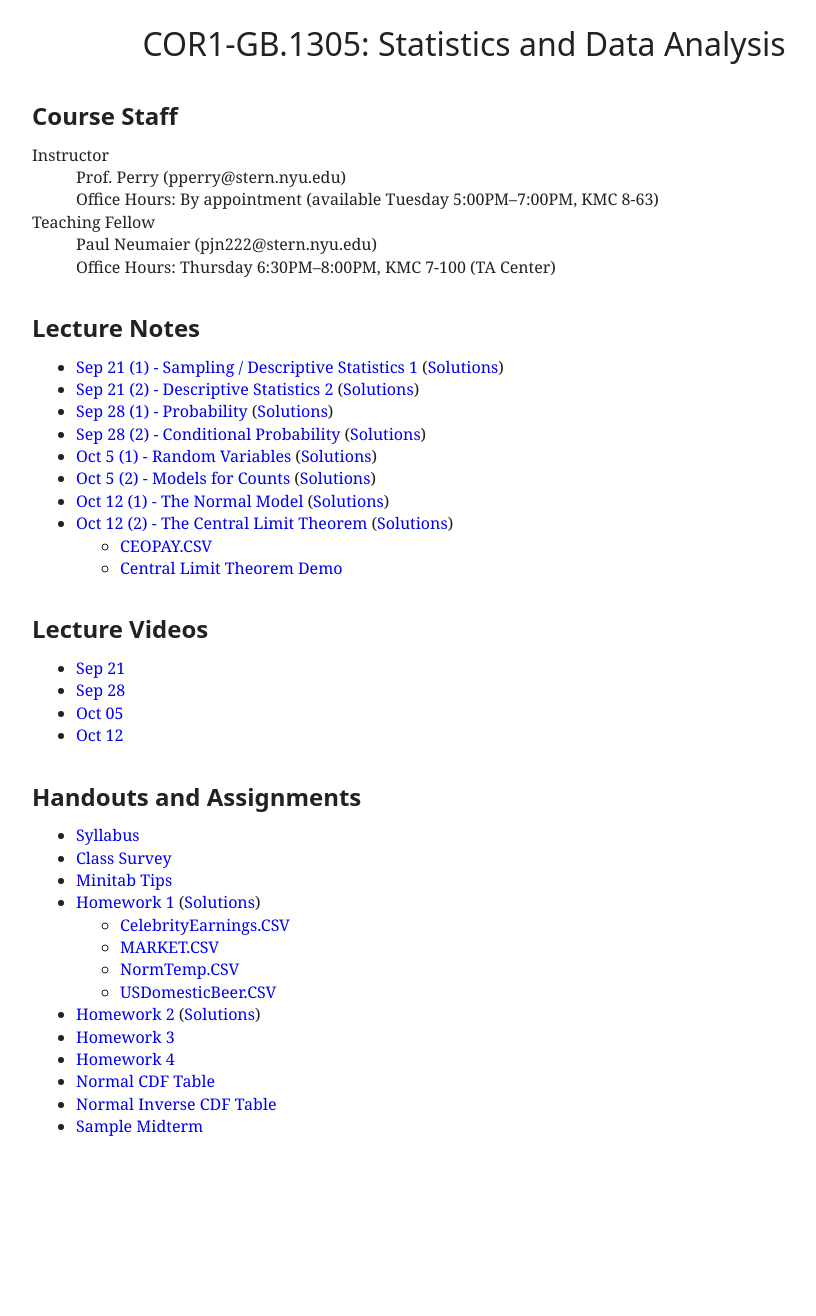
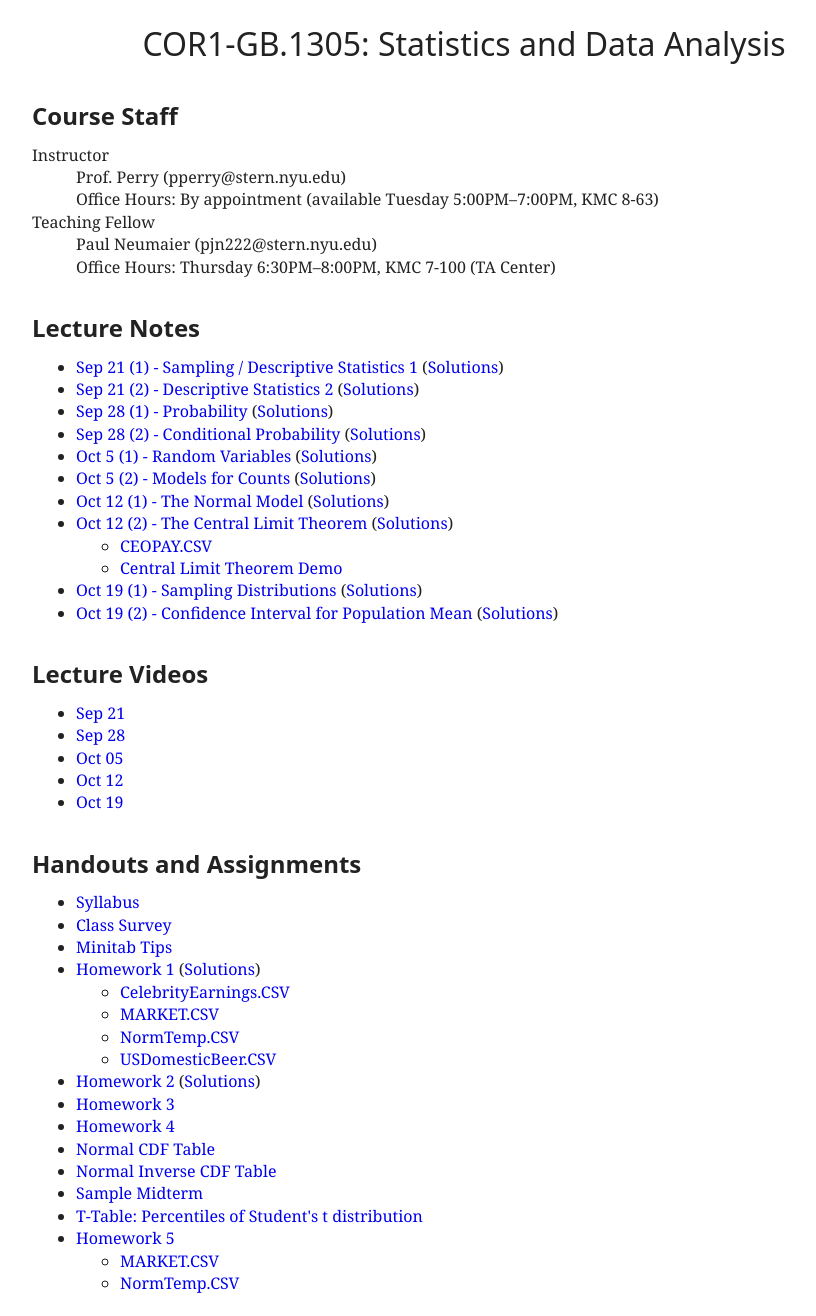
Before and after one commit to patperry/patperry.github.com, a Jekyll site: the page built from course/cor1305/index.html, in a window 1280 px wide. Shown: the whole page, without its empty margins (176-992 px from the left). Built offline with Jekyll 4.4.1, drawn with Linux system fonts in a browser that asks for light colours; before the commit the page ends 1160 px from its top, so only the background shows below that.

Commit message:
Update with cor1305 materials

```diff
--- a/course/cor1305/index.html
+++ b/course/cor1305/index.html
@@ -41,11 +41,11 @@ stylesheet: /css/main.css?v=1
       <li><a href="data/CEOPAY.CSV">CEOPAY.CSV</a>
       <li><a href="http://onlinestatbook.com/stat_sim/sampling_dist/">Central Limit Theorem Demo</a>
     </ul>
+  <li><a href="lecture/sample-dist.pdf">Oct 19 (1) - Sampling Distributions</a>
+    (<a href="lecture/sample-dist-sol.pdf">Solutions</a>)
+  <li><a href="lecture/confint-mean.pdf">Oct 19 (2) - Confidence Interval for Population Mean</a>
+    (<a href="lecture/confint-mean-sol.pdf">Solutions</a>)
 <!--
-  <li><a href="lecture/confint-mean.pdf">Oct 20 (1) - Confidence Interval for Population Mean</a>
-    (<a href="lecture/confint-mean-sol.pdf">Solutions</a>)
-  <li><a href="lecture/confint-prop.pdf">Oct 20 (2) - Confidence Interval for Population Proportion</a>
-    (<a href="lecture/confint-prop-sol.pdf">Solutions</a>)
   <li><a href="lecture/htest.pdf">Nov 3 (1) - Hypothesis Tests</a>
     (<a href="lecture/htest-sol.pdf">Solutions</a>)
     <ul>
@@ -89,6 +89,7 @@ stylesheet: /css/main.css?v=1
   <li><a href="http://nyustern.mediasite.com/Mediasite/Play/38b2ebad4256427c8e8d27bb83ca69641d">Sep 28</a>
   <li><a href="http://nyustern.mediasite.com/Mediasite/Play/6da60668ad9b40e6a24ca382ed9d51341d">Oct 05</a>
   <li><a href="http://nyustern.mediasite.com/Mediasite/Play/df1b5c024ce24754b7e4bcb40e17a6b31d">Oct 12</a>
+  <li><a href="http://nyustern.mediasite.com/Mediasite/Play/43c31b57ce30491bbc3b8bc31f42094b1d">Oct 19</a>
 </ul>
 
 
@@ -112,13 +113,13 @@ stylesheet: /css/main.css?v=1
   <li><a href="handout/normal-cdf.pdf">Normal CDF Table</a>
   <li><a href="handout/normal-inv-cdf.pdf">Normal Inverse CDF Table</a>
   <li><a href="handout/midterm.pdf">Sample Midterm</a>
-<!--
   <li><a href="handout/t-percentile.pdf">T-Table: Percentiles of Student's t distribution</a>
   <li><a href="hw/hw05.pdf">Homework 5</a>
     <ul>
       <li><a href="data/MARKET.CSV">MARKET.CSV</a>
       <li><a href="data/NormTemp.CSV">NormTemp.CSV</a>
     </ul>
+<!--
   <li><a href="hw/hw06.pdf">Homework 6</a>
     <ul>
       <li><a href="data/MARKET.CSV">MARKET.CSV</a>
```
Also changed, not shown: 5 other files.
